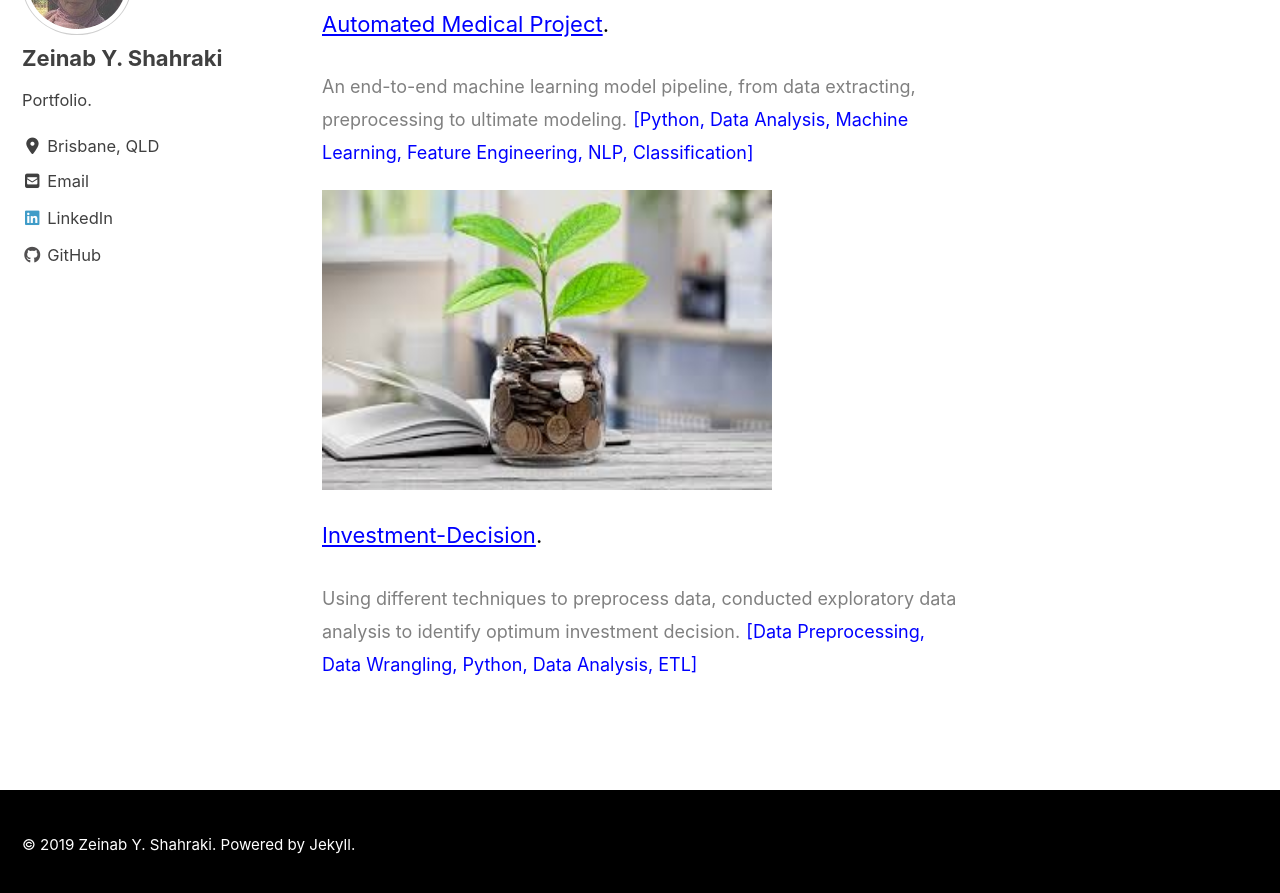
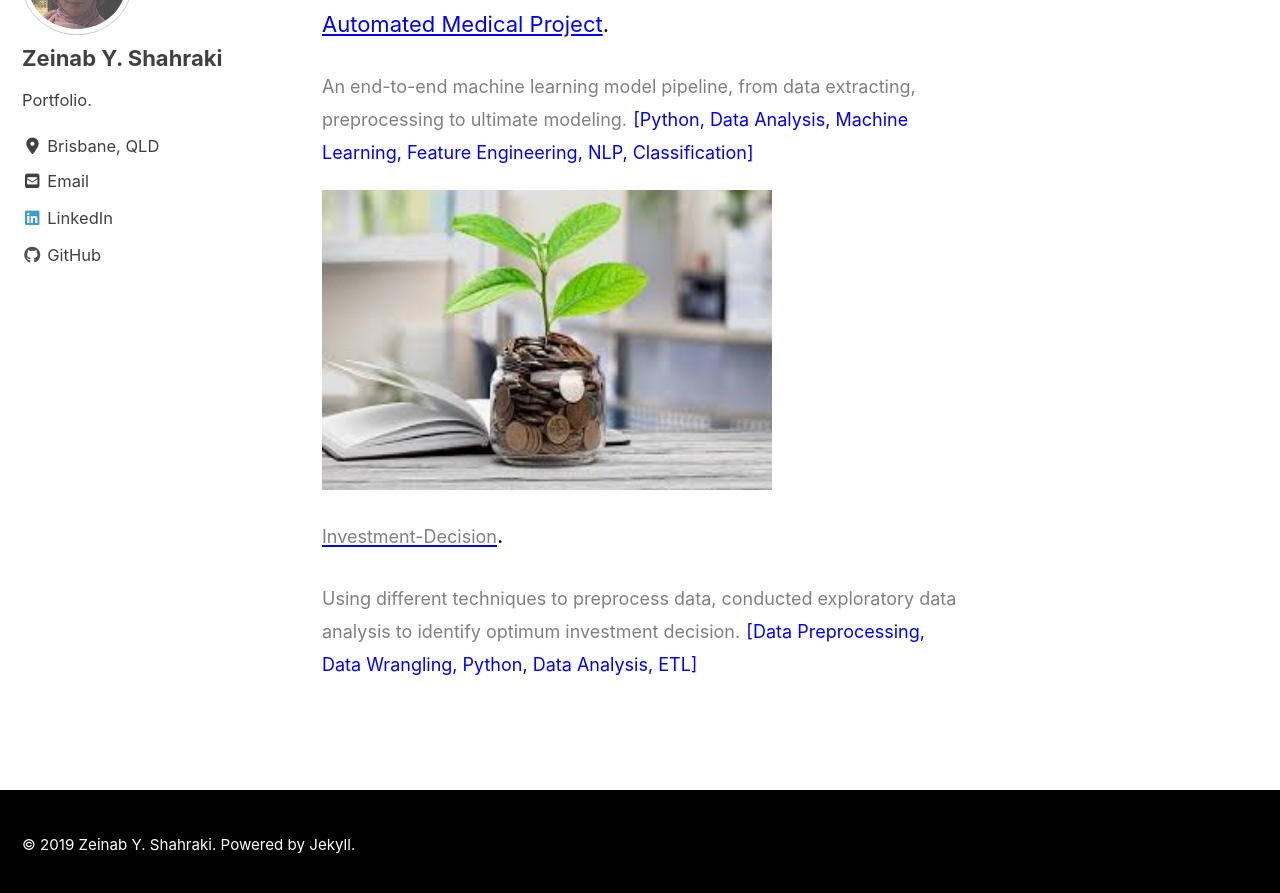
Before and after one commit to z1shahraki/z1shahraki.github.io, a Jekyll site: the page built from _pages/machinelearning.md, in a window 1280 px wide and 900 px high, scrolled down 1852 px. Shown: the top 893 px of the window. Built offline with Jekyll 4.4.1, drawn with Linux system fonts in a browser that asks for light colours; cached includes are drawn as plain includes; nearby versions of some CDN libraries.

Commit message:
new gith

```diff
--- a/_pages/machinelearning.md
+++ b/_pages/machinelearning.md
@@ -31,7 +31,7 @@ header:
 
 <img src="{{ site.url }}{{ site.baseurl }}/images/inv-dec3.jpg" alt="Investment Decision" style="width:450px;height:300px;">
 
-[Investment-Decision](https://github.com/z1shahraki/Investment-Decision).
+[<font size = "4" color="gray">Investment-Decision</font>](https://github.com/z1shahraki/Investment-Decision).
 
 <font size = "4" color="gray">Using different techniques to preprocess data, conducted exploratory data analysis to identify optimum investment decision.</font>
 
```
